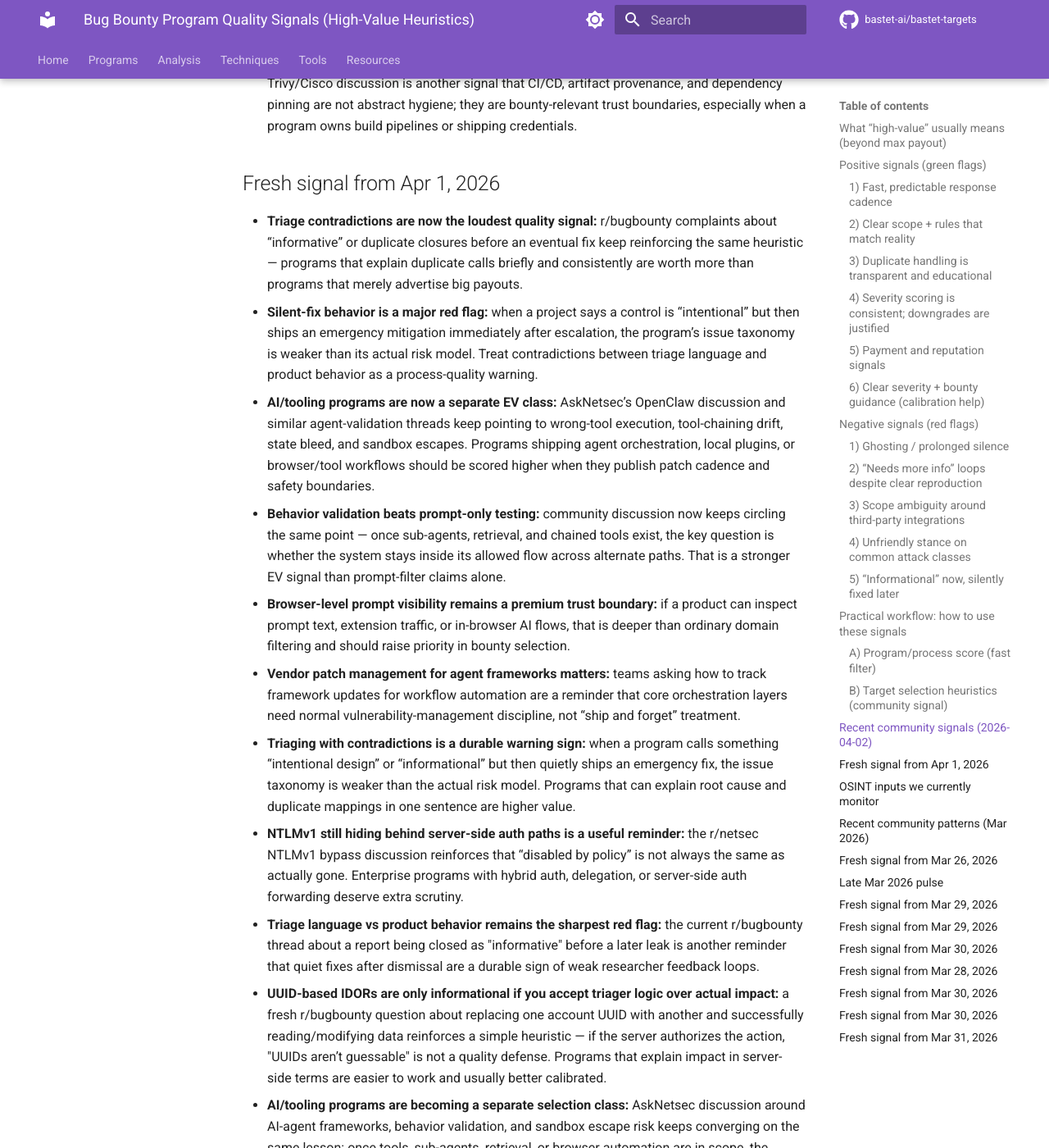
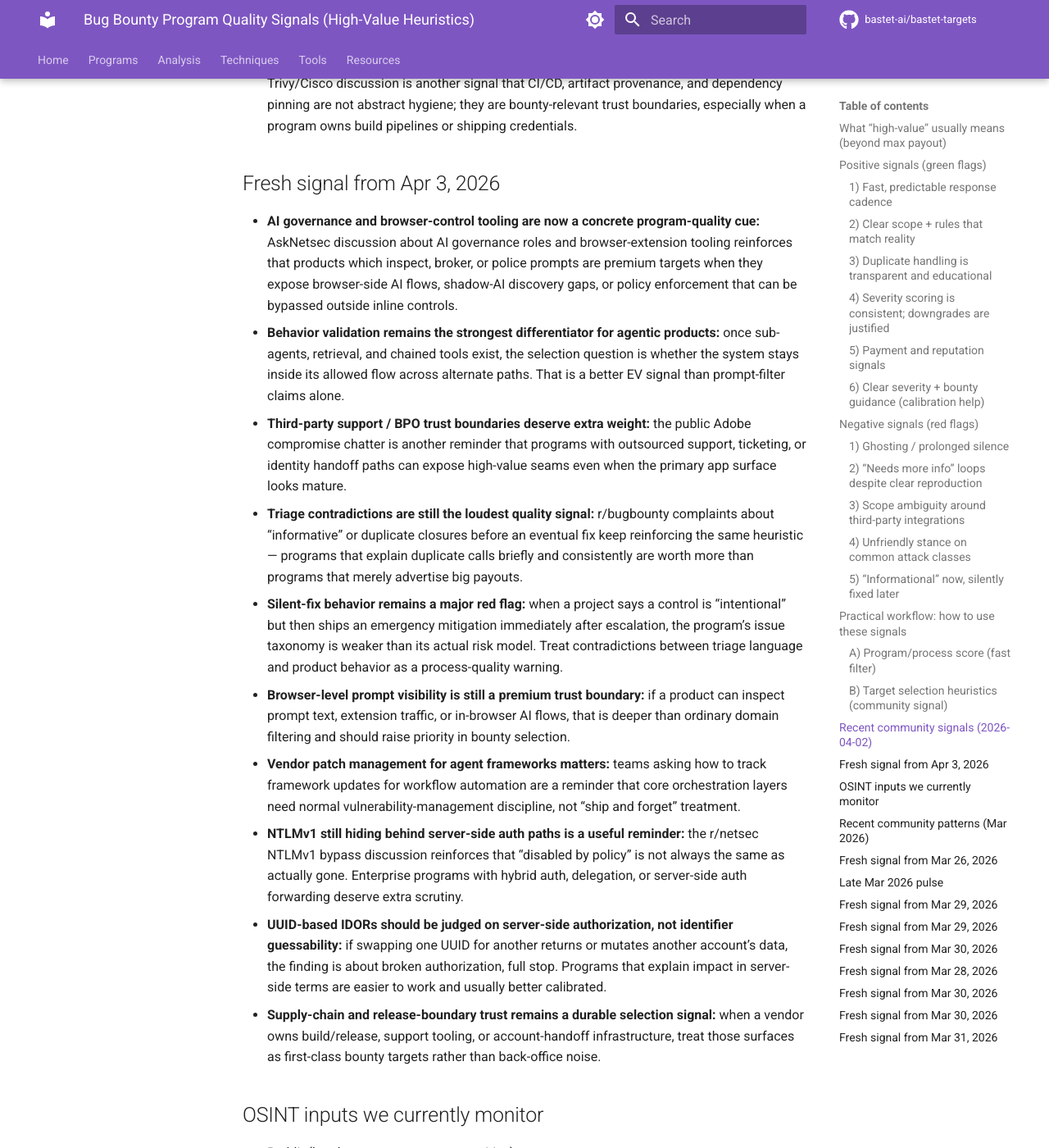
Before and after one commit to bastet-ai/bastet-targets, an MkDocs documentation site: the page built from docs/program-quality-signals.md, in a window 1280 px wide and 1400 px high, scrolled down 5288 px. Shown: the whole window at 82% size. Built offline with MkDocs 1.6.1 and Material for MkDocs 9.7.7, drawn with Linux system fonts in a browser that asks for light colours; comment, search, counter and statistics services are not loaded; some of the changed text lies outside the part shown.

Commit message:
Update program quality signals from April 3 scan

```diff
--- a/docs/program-quality-signals.md
+++ b/docs/program-quality-signals.md
@@ -135,19 +135,18 @@ These are *not* “program quality” per se, but they strongly affect expected
 - **CrewAI-style fallback chains are now a concrete bounty signal:** a fresh r/netsec thread tied prompt injection to code-interpreter fallback, arbitrary file read, and SSRF in a real agent framework. That is a strong reminder that AI programs should be scored on fallback behavior, runtime sandbox assumptions, and whether a single degraded dependency can turn a “safe” tool path into RCE or data exfiltration.
 - **Supply-chain compromise chatter is a durable reminder to favor build/release surfaces:** the Trivy/Cisco discussion is another signal that CI/CD, artifact provenance, and dependency pinning are not abstract hygiene; they are bounty-relevant trust boundaries, especially when a program owns build pipelines or shipping credentials.
 
-## Fresh signal from Apr 1, 2026
+## Fresh signal from Apr 3, 2026
 
-- **Triage contradictions are now the loudest quality signal:** r/bugbounty complaints about “informative” or duplicate closures before an eventual fix keep reinforcing the same heuristic — programs that explain duplicate calls briefly and consistently are worth more than programs that merely advertise big payouts.
-- **Silent-fix behavior is a major red flag:** when a project says a control is “intentional” but then ships an emergency mitigation immediately after escalation, the program’s issue taxonomy is weaker than its actual risk model. Treat contradictions between triage language and product behavior as a process-quality warning.
-- **AI/tooling programs are now a separate EV class:** AskNetsec’s OpenClaw discussion and similar agent-validation threads keep pointing to wrong-tool execution, tool-chaining drift, state bleed, and sandbox escapes. Programs shipping agent orchestration, local plugins, or browser/tool workflows should be scored higher when they publish patch cadence and safety boundaries.
-- **Behavior validation beats prompt-only testing:** community discussion now keeps circling the same point — once sub-agents, retrieval, and chained tools exist, the key question is whether the system stays inside its allowed flow across alternate paths. That is a stronger EV signal than prompt-filter claims alone.
-- **Browser-level prompt visibility remains a premium trust boundary:** if a product can inspect prompt text, extension traffic, or in-browser AI flows, that is deeper than ordinary domain filtering and should raise priority in bounty selection.
+- **AI governance and browser-control tooling are now a concrete program-quality cue:** AskNetsec discussion about AI governance roles and browser-extension tooling reinforces that products which inspect, broker, or police prompts are premium targets when they expose browser-side AI flows, shadow-AI discovery gaps, or policy enforcement that can be bypassed outside inline controls.
+- **Behavior validation remains the strongest differentiator for agentic products:** once sub-agents, retrieval, and chained tools exist, the selection question is whether the system stays inside its allowed flow across alternate paths. That is a better EV signal than prompt-filter claims alone.
+- **Third-party support / BPO trust boundaries deserve extra weight:** the public Adobe compromise chatter is another reminder that programs with outsourced support, ticketing, or identity handoff paths can expose high-value seams even when the primary app surface looks mature.
+- **Triage contradictions are still the loudest quality signal:** r/bugbounty complaints about “informative” or duplicate closures before an eventual fix keep reinforcing the same heuristic — programs that explain duplicate calls briefly and consistently are worth more than programs that merely advertise big payouts.
+- **Silent-fix behavior remains a major red flag:** when a project says a control is “intentional” but then ships an emergency mitigation immediately after escalation, the program’s issue taxonomy is weaker than its actual risk model. Treat contradictions between triage language and product behavior as a process-quality warning.
+- **Browser-level prompt visibility is still a premium trust boundary:** if a product can inspect prompt text, extension traffic, or in-browser AI flows, that is deeper than ordinary domain filtering and should raise priority in bounty selection.
 - **Vendor patch management for agent frameworks matters:** teams asking how to track framework updates for workflow automation are a reminder that core orchestration layers need normal vulnerability-management discipline, not “ship and forget” treatment.
-- **Triaging with contradictions is a durable warning sign:** when a program calls something “intentional design” or “informational” but then quietly ships an emergency fix, the issue taxonomy is weaker than the actual risk model. Programs that can explain root cause and duplicate mappings in one sentence are higher value.
 - **NTLMv1 still hiding behind server-side auth paths is a useful reminder:** the r/netsec NTLMv1 bypass discussion reinforces that “disabled by policy” is not always the same as actually gone. Enterprise programs with hybrid auth, delegation, or server-side auth forwarding deserve extra scrutiny.
-- **Triage language vs product behavior remains the sharpest red flag:** the current r/bugbounty thread about a report being closed as "informative" before a later leak is another reminder that quiet fixes after dismissal are a durable sign of weak researcher feedback loops.
-- **UUID-based IDORs are only informational if you accept triager logic over actual impact:** a fresh r/bugbounty question about replacing one account UUID with another and successfully reading/modifying data reinforces a simple heuristic — if the server authorizes the action, "UUIDs aren’t guessable" is not a quality defense. Programs that explain impact in server-side terms are easier to work and usually better calibrated.
-- **AI/tooling programs are becoming a separate selection class:** AskNetsec discussion around AI-agent frameworks, behavior validation, and sandbox escape risk keeps converging on the same lesson: once tools, sub-agents, retrieval, or browser automation are in scope, the program should be scored on patch cadence and behavior validation, not just prompt safety.
+- **UUID-based IDORs should be judged on server-side authorization, not identifier guessability:** if swapping one UUID for another returns or mutates another account’s data, the finding is about broken authorization, full stop. Programs that explain impact in server-side terms are easier to work and usually better calibrated.
+- **Supply-chain and release-boundary trust remains a durable selection signal:** when a vendor owns build/release, support tooling, or account-handoff infrastructure, treat those surfaces as first-class bounty targets rather than back-office noise.
 
 ## OSINT inputs we currently monitor
 
```
